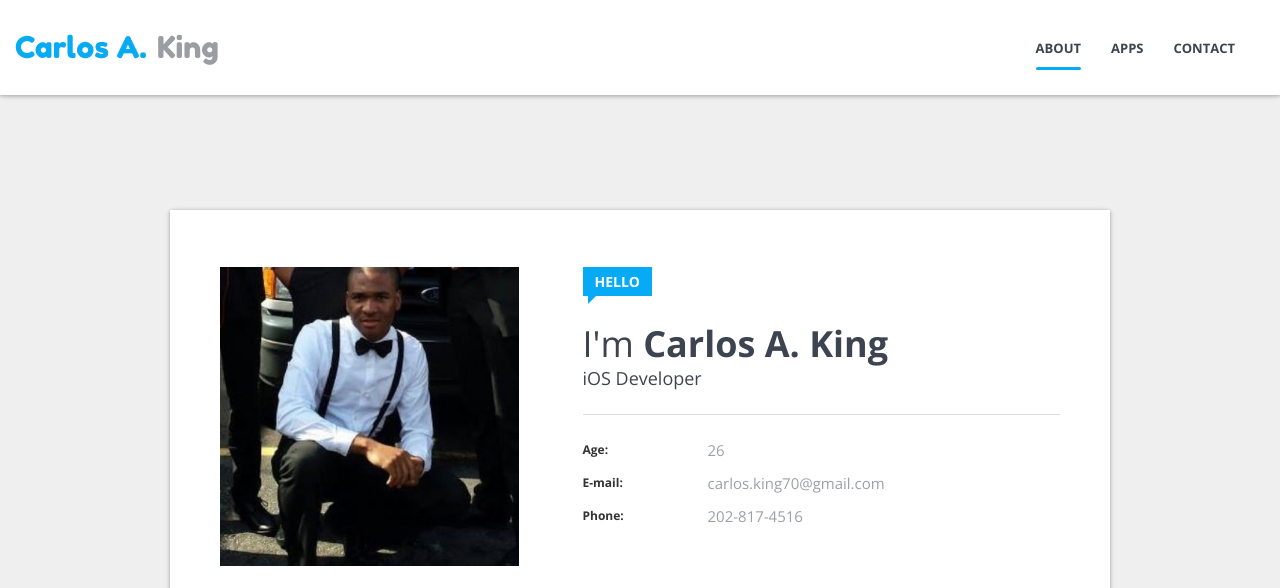
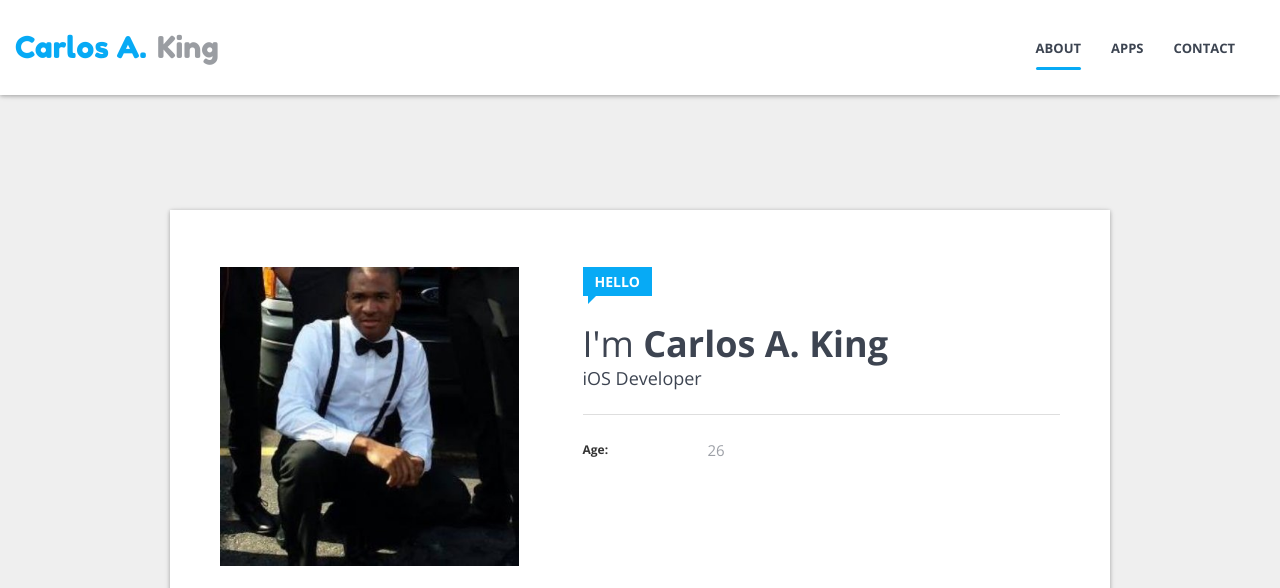
Before and after one commit to carlosaking/carlosaking.github.io, a plain HTML site: page index.html in a window 1280 px wide. Shown: the top 588 px of the page. Drawn offline with nearby package versions, Linux system fonts and the light colour scheme; some packages are replaced by stand-ins of ours; files whose address does not match are found by name.

Commit message:
Update index.html

```diff
--- a/index.html
+++ b/index.html
@@ -145,14 +145,7 @@
                                             <span class="cont">26</span>
                                         </li>
 
-                                        <li class="clearfix">
-                                            <strong class="title">E-mail:</strong>
-                                            <span class="cont"><a href="mailto:carlos.king70@gmail.com">carlos.king70@gmail.com</a></span>
-                                        </li>
-                                        <li class="clearfix">
-                                            <strong class="title">Phone:</strong>
-                                            <span class="cont"><a href="tel:+12028174516">202-817-4516</a></span>
-                                        </li>
+
 
                                     </ul>
 
```
